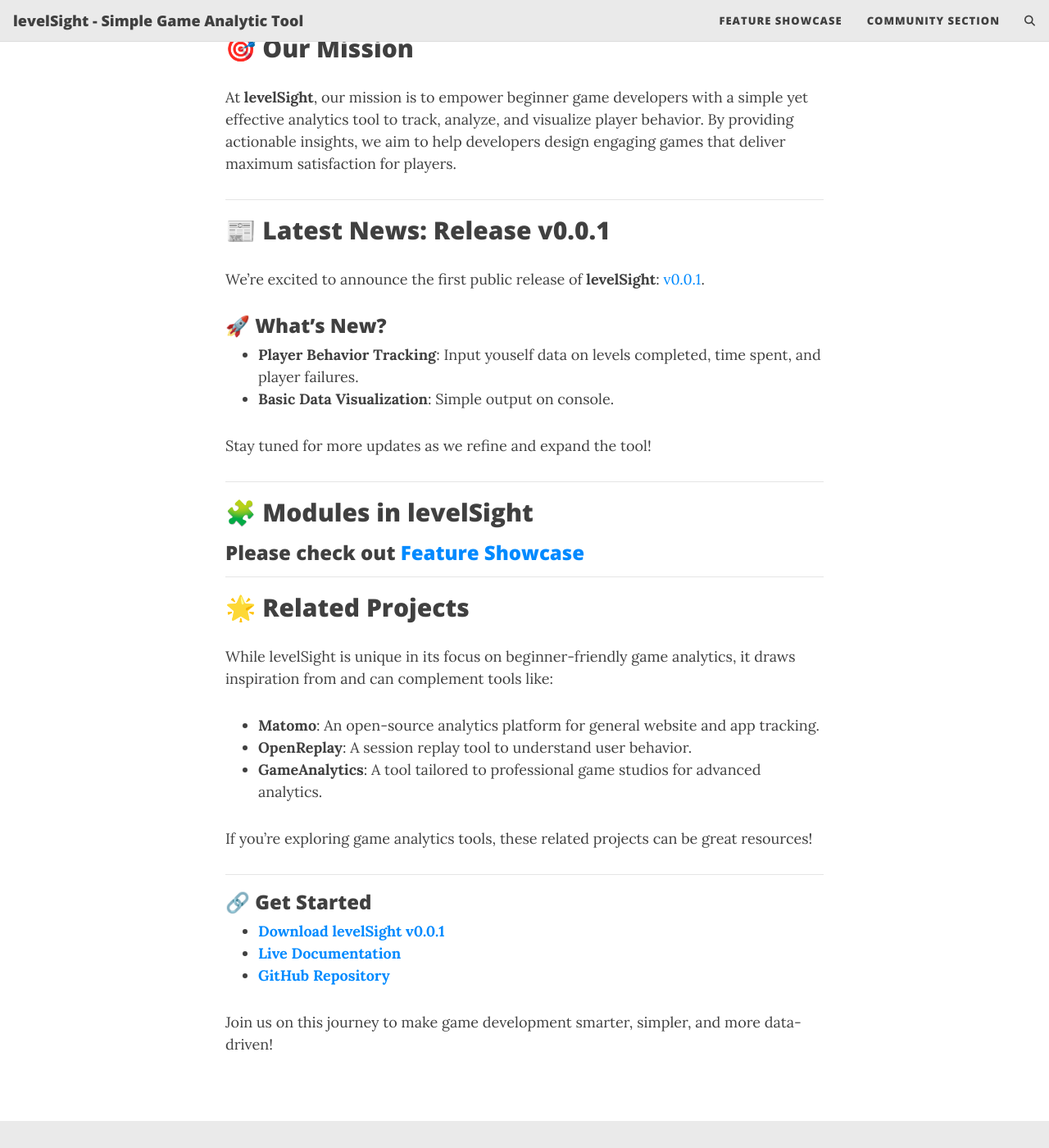
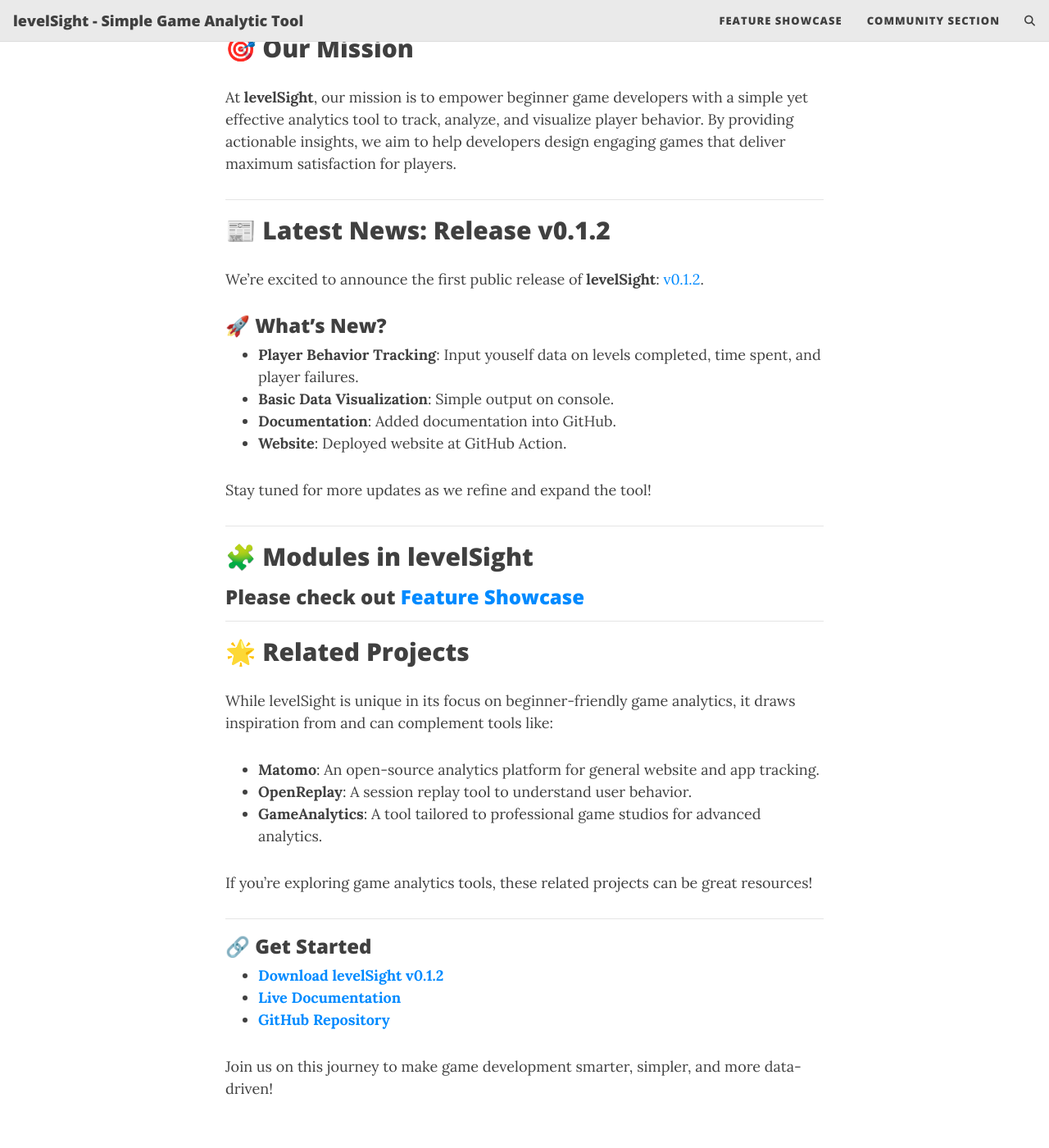
Before and after one commit to ammanis/levelSight-simple-game-analytic-tool, a Jekyll site: the page built from website/index.md, in a window 1280 px wide and 1400 px high, scrolled down 311 px. Shown: the whole window at 82% size. Built offline with Jekyll 4.4.1, drawn with Linux system fonts in a browser that asks for light colours; comment, search, counter and statistics services are not loaded.

Commit message:
updated docs and latest tag

```diff
--- a/website/index.md
+++ b/website/index.md
@@ -9,12 +9,14 @@
 
 ---
 
-## 📰 **Latest News: Release v0.0.1**
-We’re excited to announce the first public release of **levelSight**: [v0.0.1](https://github.com/nabilachemansor/levelSight-simple-game-analytic-tool/releases/tag/v0.0.1).
+## 📰 **Latest News: Release v0.1.2**
+We’re excited to announce the first public release of **levelSight**: [v0.1.2](https://github.com/ammanis/levelSight-simple-game-analytic-tool/releases/tag/v0.1.2).
 
 ### 🚀 **What’s New?**
 - **Player Behavior Tracking**: Input youself data on levels completed, time spent, and player failures.
 - **Basic Data Visualization**: Simple output on console.
+- **Documentation**: Added documentation into GitHub.
+- **Website**: Deployed website at GitHub Action.
 
 Stay tuned for more updates as we refine and expand the tool!
 
@@ -36,8 +38,8 @@
 ---
 
 ### 🔗 **Get Started**
-- **[Download levelSight v0.0.1](https://github.com/nabilachemansor/levelSight-simple-game-analytic-tool/releases/tag/v0.0.1)**
-- **[Live Documentation](https://docs.google.com/document/d/160q1qgwh-Z7d9q4Ufo7B6-af3894MsSimJdnopgx5BI/edit?usp=sharing)**
+- **[Download levelSight v0.1.2](https://github.com/ammanis/levelSight-simple-game-analytic-tool/releases/tag/v0.1.2)**
+- **[Live Documentation](https://levelsight-simple-game-analytic-tool.readthedocs.io/en/latest/)**
 - **[GitHub Repository](https://github.com/nabilachemansor/levelSight-simple-game-analytic-tool)**
 
 Join us on this journey to make game development smarter, simpler, and more data-driven!
```
